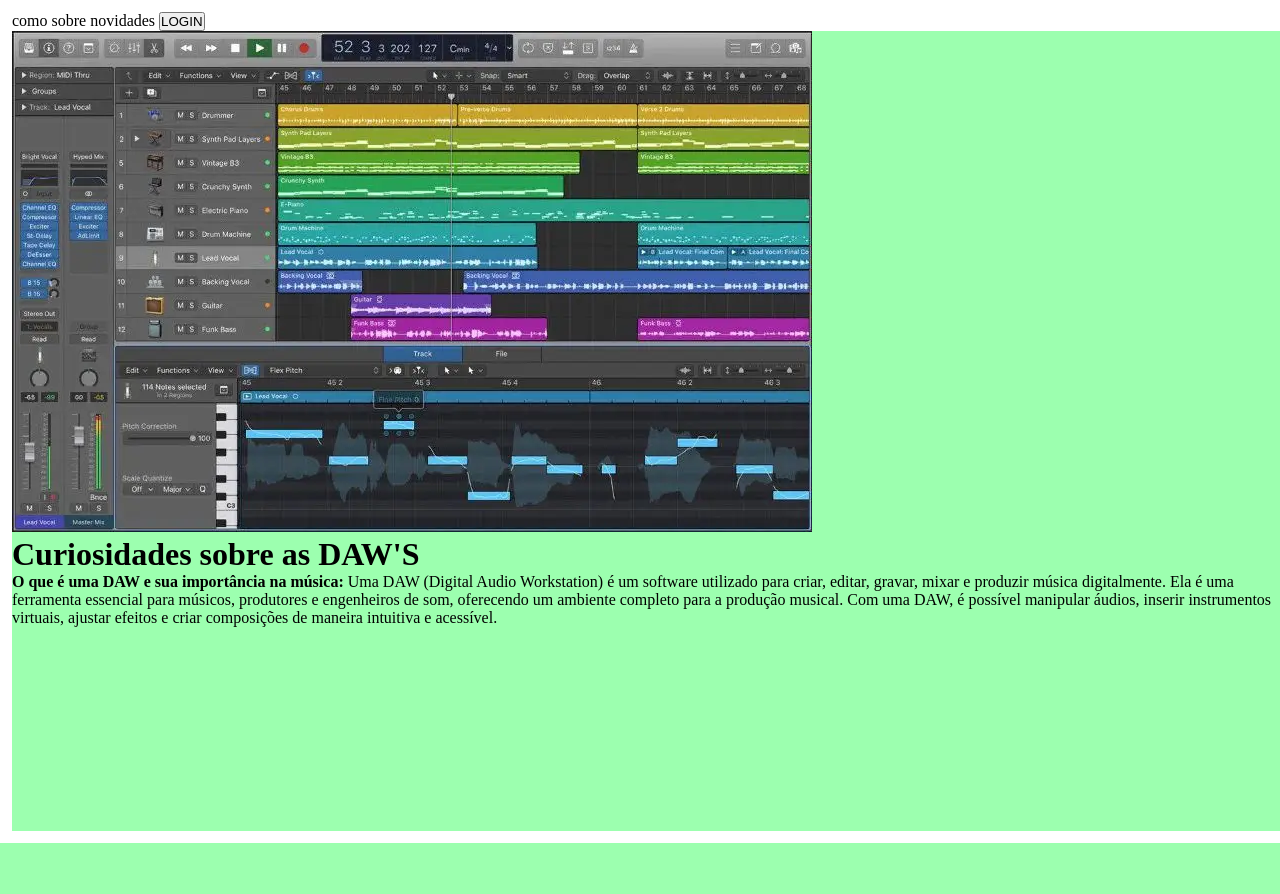
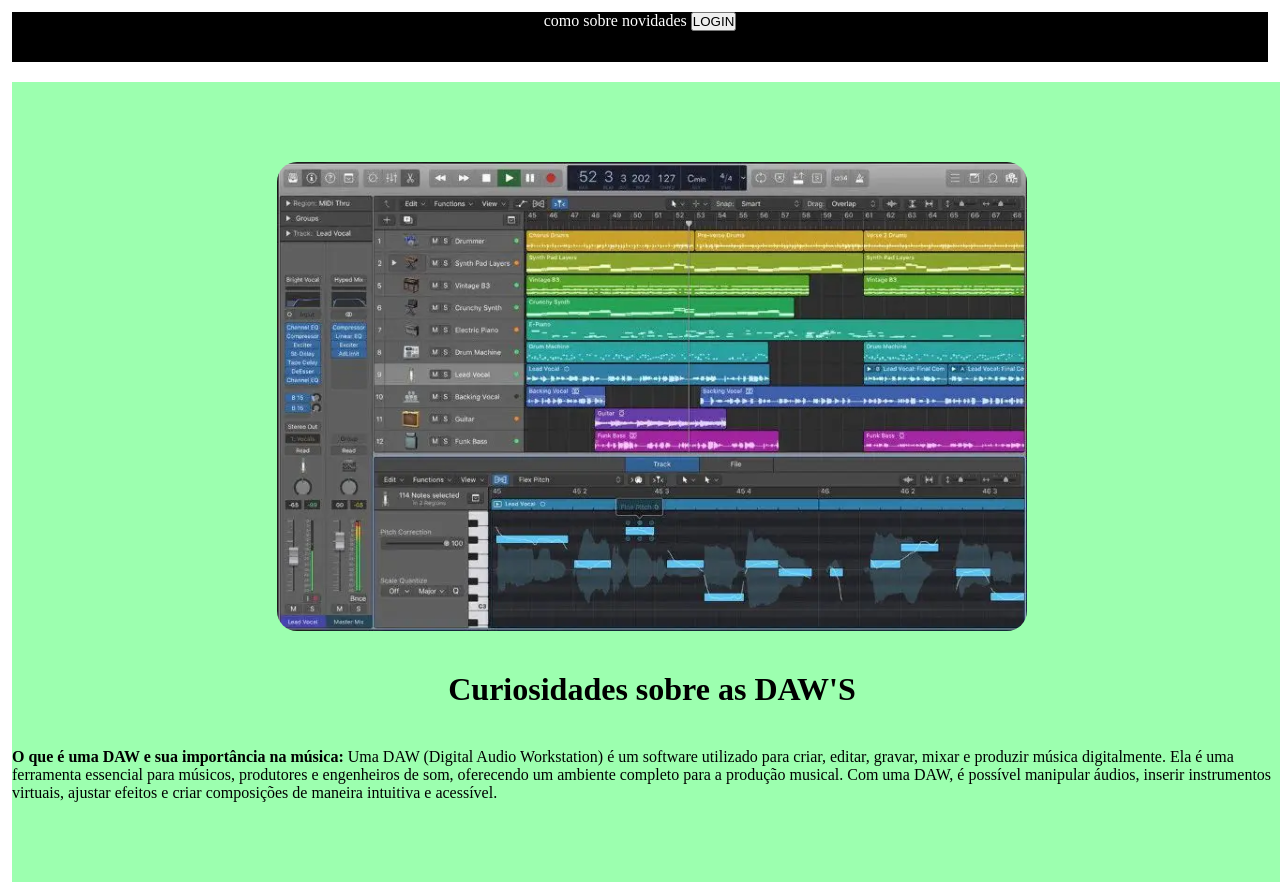
Before and after one commit to MatheusRomagnoli/aula-alex-22-01, a Flask app: page /sobre in a window 1280 px wide. Before the commit the page ends 843 px from the top, so only its background shows below. Run offline with Flask 3, Linux system fonts and the light colour scheme.

Commit message:
AJUSTES GERAIS ADIÇÃO DE ROTAS E PÁGINAS

```diff
--- a/app.py
+++ b/app.py
@@ -19,13 +19,22 @@
 @app.route("/")
 def pagina_inicial():
     cor_de_fundo = random.choice(lista_cores)
-    return  render_template("inicial.html", cor_de_fundo_html = cor_de_fundo)
+    frase = random.choice(lista_frases)
+    return  render_template("inicial.html",
+                            cor_de_fundo_html = cor_de_fundo,
+                            frase_html = frase )
 
 
 @app.route("/sobre")
 def pagina_sobre():
     cor_de_fundo = random.choice(lista_cores)
-    return  render_template("sobre.html", cor_de_fundo_html = cor_de_fundo)
+    return  render_template("sobre.html",
+                            cor_de_fundo_html = cor_de_fundo)
+
+@app.route("/cadastro")
+def pagina_cadastro():
+    cor_de_fundo = random.choice(lista_cores)
+    return  render_template("cadastro.html", lista_frases_html = lista_frases)
 
 
 app.run(debug=True, host="0.0.0.0", port=8080)
--- a/requirements.txt
+++ b/requirements.txt
@@ -1 +1,2 @@
 flask
+# pip install -r requirements.txt
--- a/templates/sobre.html
+++ b/templates/sobre.html
@@ -12,28 +12,47 @@
             box-sizing: border-box;
         }
 
+        .header{
+            width: 100%;
+            height: 50px;
+            background-color: black;
+            color: white;
+            text-align: center;
+            margin-bottom: 20px;
+        }
+
         body{
             padding: 12px;
         }
 
-        .container-geral{
+        .container-geral-sobre{
             width: 100vw;
             height: 100vh;
+            align-items: center;
+            justify-content: center;
+            display: flex;
+            flex-direction: column;
+            gap: 40px;
             background-color: {{cor_de_fundo_html}};
+        }
+
+        .imagem-DAW{
+            width: 750px;
+            border-radius: 20px;
         }
 
 
     </style>
 </head>
-<header>
+<header class="header">
     <span>como</span>
     <span>sobre</span>
     <span>novidades</span>
     <button>LOGIN</button>
 </header>
 <body>
-    <div class="container-geral">
-        <img src="/static/img/imagem_daw.webp" alt="imagem DAW">
+    <div class="container-geral-sobre">
+        <img src="/static/img/imagem_daw.webp" alt="imagem DAW" class="imagem-DAW">
         <h1>Curiosidades sobre as DAW'S</h1>
         <p>
             <strong>O que é uma DAW e sua importância na música:</strong>
```
Also changed, not shown: templates/cadastro.html (added, +69 -0 lines), templates/inicial.html (+37 -4 lines).
